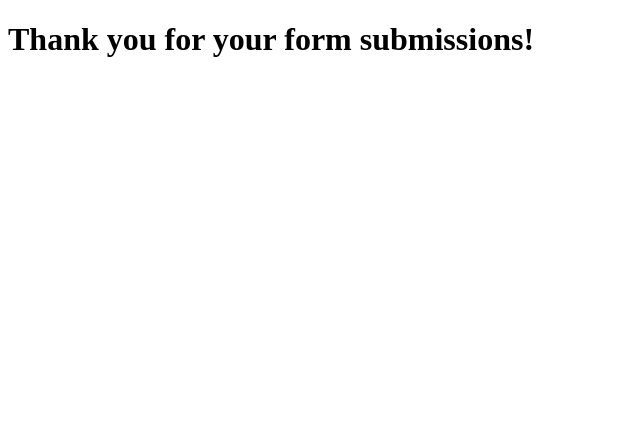
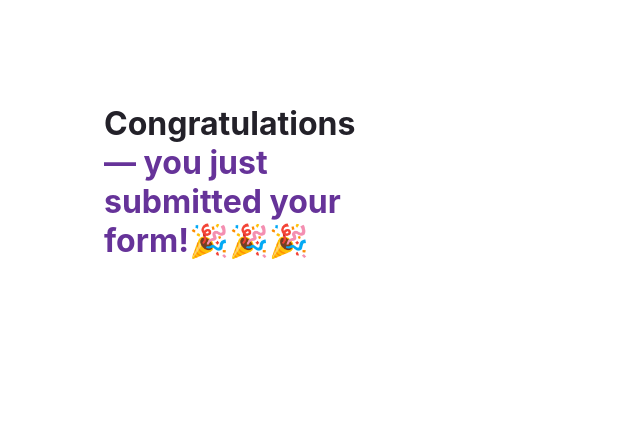
Before and after one commit to audreyshub/gatsby-to-netlify, a Gatsby site: page /thanks in a window 1280 px wide. Shown: the whole page, without its empty margins (0-640 px from the left). Built offline with nearby package versions, Linux system fonts and the light colour scheme; Gatsby itself is replaced by a stand-in of ours.

Commit message:
edit thank you page

```diff
--- a/src/pages/thanks.js
+++ b/src/pages/thanks.js
@@ -1,5 +1,28 @@
 import * as React from "react"
 
-export default () => (
-    <h1>Thank you for your form submissions!</h1>
-)
+// styles
+const pageStyles = {
+    color: "#232129",
+    padding: 96,
+    fontFamily: "-apple-system, Roboto, sans-serif, serif"
+}
+const headingStyles = {
+    marginTop: 0,
+    marginBottom: 64,
+    maxWidth: 320
+}
+const headingAccentStyles = {
+    color: "#663399"
+}
+
+export default() => (<main style={pageStyles}>
+    <h1 style={headingStyles}>
+        Congratulations
+        <br/>
+        <span style={headingAccentStyles}>— you just submitted your form!
+        </span>
+        <span role="img" aria-label="Party popper emojis">
+            🎉🎉🎉
+        </span>
+    </h1>
+</main>)
```
